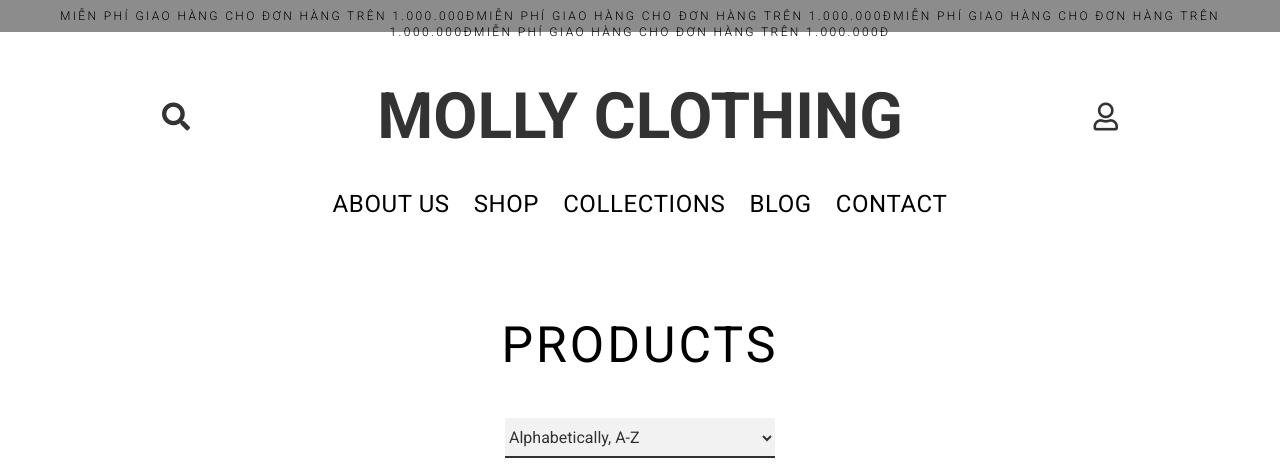
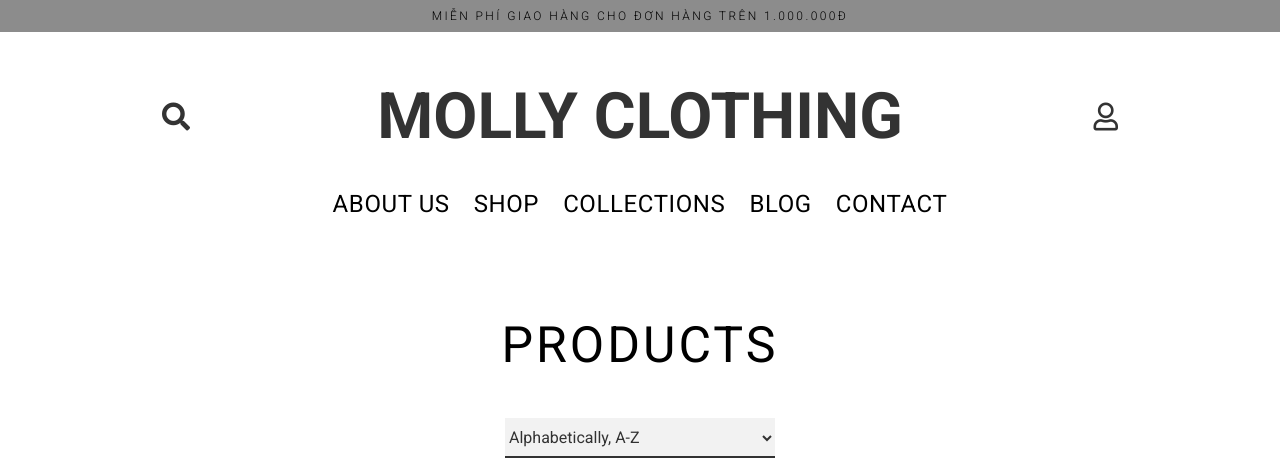
Before and after one commit to duynguyen2209/Molly, a plain HTML site: page index.html in a window 1280 px wide. Shown: the top 475 px of the page. Drawn offline with nearby package versions, Linux system fonts and the light colour scheme.

Commit message:
Update index.html

```diff
--- a/index.html
+++ b/index.html
@@ -21,7 +21,7 @@
         <div class="announcment">
             <div class="announcment-wrap">
                 <div class="announcment-text">
-                    Miễn phí giao hàng cho đơn hàng trên 1.000.000đMiễn phí giao hàng cho đơn hàng trên 1.000.000đMiễn phí giao hàng cho đơn hàng trên 1.000.000đMiễn phí giao hàng cho đơn hàng trên 1.000.000đ
+                    Miễn phí giao hàng cho đơn hàng trên 1.000.000đ
                 </div>
             </div>
         </div>
```
